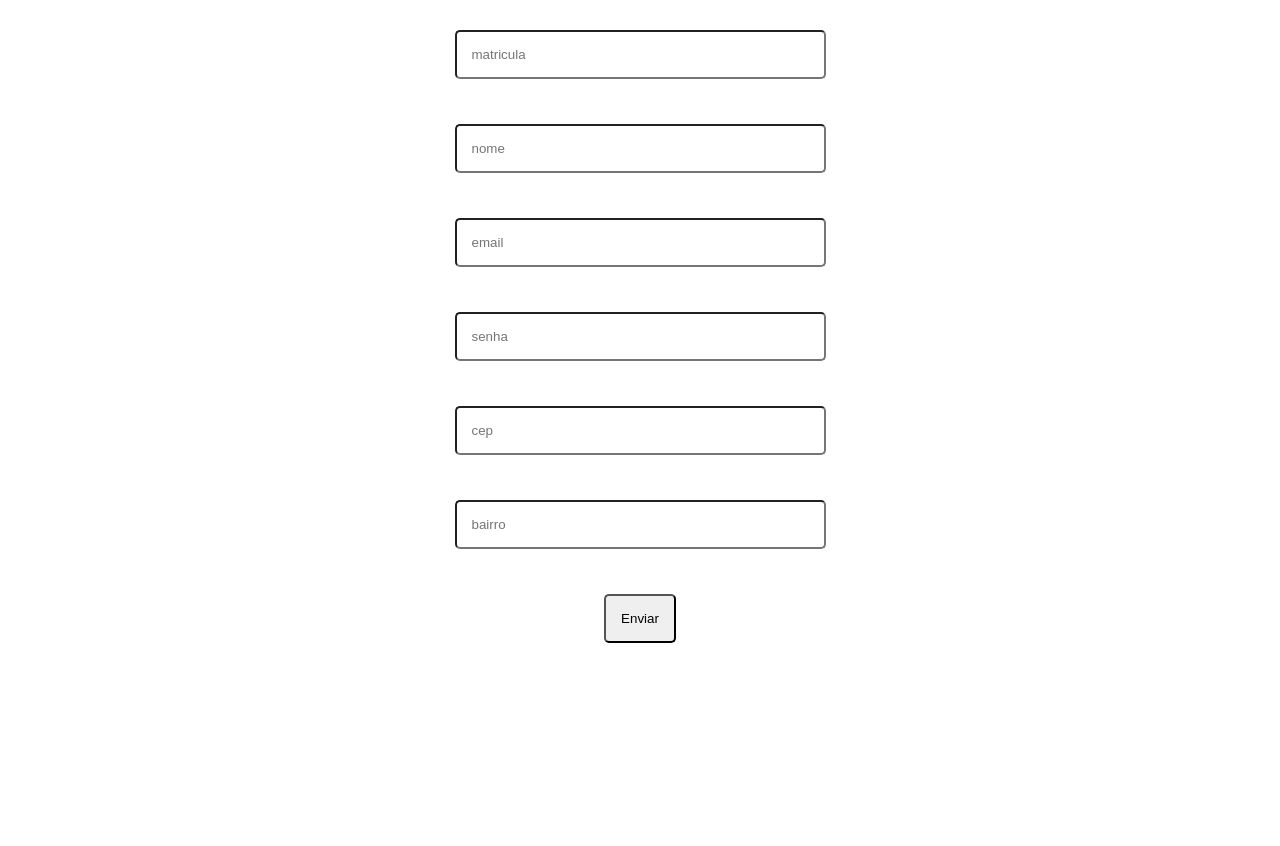
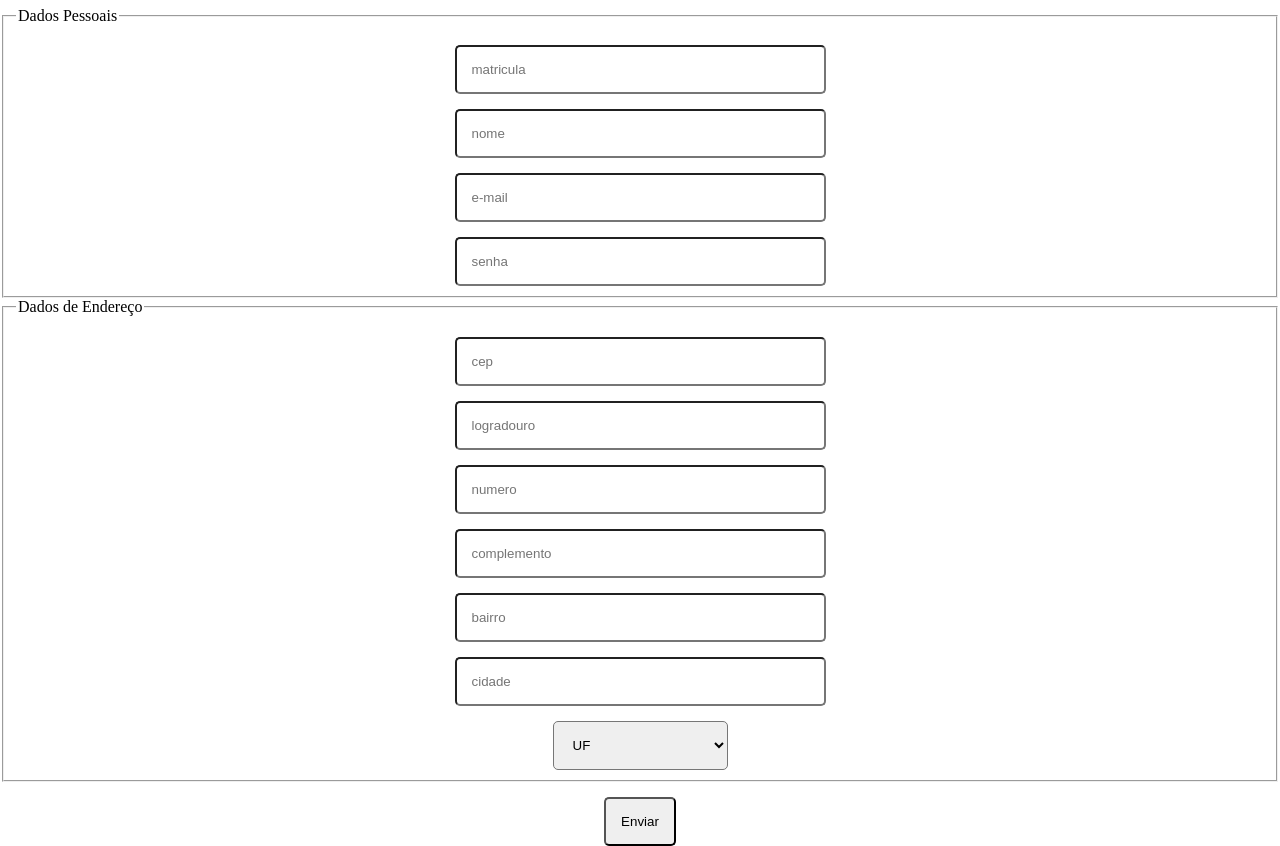
Before and after one commit to erinaldohen/etegilrodrigues, a website: page www/cadastro-de-estudante.html in a window 1280 px wide. Shown: the part 73-919 px from the top of the page. Before the commit the page ends 800 px from the top, so only its background shows below. Drawn offline with Linux system fonts and the light colour scheme.

Commit message:
Cadastro de estudante funcionando.

```diff
--- a/www/cadastro-de-estudante.html
+++ b/www/cadastro-de-estudante.html
@@ -13,13 +13,53 @@
 <body>
 <h1>Cadastro de Estudante</h1>
     <form id="form-estudante">
-        <input class="login" type="text" name="matricula" placeholder="matricula" size="40">
-        <input class="login" type="text" name="nome" placeholder="nome" size="40">
-        <input class="login" type="email" name="email" placeholder="email" size="40">
-        <input class="login" type="password" name="senha" placeholder="senha" size="40">
-        <input class="login" type="text" name="cep" id="cep" placeholder="cep" size="40" onblur="">
-        <input class="login" type="text" name="bairro" id="bairro" placeholder="bairro" size="40">
-        <button class="login" type="submit">Enviar</button>
+        <fieldset>
+            <legend>Dados Pessoais</legend>
+            <input class="input-form" type="text" name="matricula" placeholder="matricula" size="40">
+            <input class="input-form" type="text" name="nome" placeholder="nome" size="40">
+            <input class="input-form" type="email" name="email" placeholder="e-mail" size="40">
+            <input class="input-form" type="password" name="senha" placeholder="senha" size="40">
+        </fieldset>
+    <fieldset>
+        <legend>Dados de Endereço</legend>
+        <input class="input-form" type="text" name="cep" id="cep" placeholder="cep" size="40" onblur="consultaCep(this.value)">
+        <input class="input-form" type="text" name="logradouro" id="logradouro" placeholder="logradouro" size="40">
+        <input class="input-form" type="text" name="numero" id="numero" placeholder="numero" size="40">
+        <input class="input-form" type="text" name="complemento" id="complemento" placeholder="complemento" size="40">
+        <input class="input-form" type="text" name="bairro" id="bairro" placeholder="bairro" size="40">
+        <input class="input-form" type="text" name="localidade" id="localidade" placeholder="cidade" size="40">
+        <select class="input-form" id="uf" name="uf">
+            <option value="">UF</option>
+            <option value="AC">Acre</option>
+            <option value="AL">Alagoas</option>
+            <option value="AP">Amapá</option>
+            <option value="AM">Amazonas</option>
+            <option value="BA">Bahia</option>
+            <option value="CE">Ceará</option>
+            <option value="DF">Distrito Federal</option>
+            <option value="ES">Espirito Santo</option>
+            <option value="GO">Goiás</option>
+            <option value="MA">Maranhão</option>
+            <option value="MS">Mato Grosso do Sul</option>
+            <option value="MT">Mato Grosso</option>
+            <option value="MG">Minas Gerais</option>
+            <option value="PA">Pará</option>
+            <option value="PB">Paraíba</option>
+            <option value="PR">Paraná</option>
+            <option value="PE">Pernambuco</option>
+            <option value="PI">Piauí</option>
+            <option value="RJ">Rio de Janeiro</option>
+            <option value="RN">Rio Grande do Norte</option>
+            <option value="RS">Rio Grande do Sul</option>
+            <option value="RO">Rondônia</option>
+            <option value="RR">Roraima</option>
+            <option value="SC">Santa Catarina</option>
+            <option value="SP">São Paulo</option>
+            <option value="SE">Sergipe</option>
+            <option value="TO">Tocantins</option>
+        </select>
+    </fieldset>
+        <button class="input-form" type="submit">Enviar</button>
     </form>
     <script type="text/javascript" src="js/index.js"></script>
     <script>
@@ -36,19 +76,34 @@
 
             // O método 'Object.fromEntries' transforma uma lista de pares chave-valor (json) em um objeto.
             const data = Object.fromEntries(formData);
+            console.log(data)
+            const nome = data.nome
+            console.log(nome)
+
+            const dadosEstudante = [
+            ["matricula", data.matricula],
+            ["nome", data.nome],
+            ["email", data.email],
+            ["senha", data.senha],
+            ];
+            const obj = Object.fromEntries(dadosEstudante);
+            console.log(obj);
 
             // Define o endpoint da API
-            //fetch('https://reqres.in/api/users', {
-            fetch('http://localhost:8080/estudantes', {
-                method: 'POST',
-                headers: {
+            let requestOptions = {
+            method: 'POST',
+            headers: {
                     'Content-Type':'application/json',
                 },
-                // O método JSON.stringify() converte um objeto JavaScript em uma String JSON (serialização)
-                body: JSON.stringify(data)
-            })
-            .then(response => response.json()) // Analisa a resposta json em objeto JavaScript nativo
-            .then(data => console.log(data)) // Exibe no console (F12) do modo desenvolvedor o resultado
+            body: JSON.stringify(obj),
+            redirect: 'follow'
+            };
+
+            fetch("http://localhost:8080/estudantes", requestOptions)
+            .then(response => response.text()) // Analisa a resposta json em objeto JavaScript nativo
+            .then(result => console.log(result)) // Exibe no console (F12) do modo desenvolvedor o resultado
+            .catch(error => console.log('error', error));
+
         })
     </script>
 </body>
--- a/www/css/index.css
+++ b/www/css/index.css
@@ -6,20 +6,20 @@ list-style:none;
 border:0
 }
 
+h1{
+    text-align: center;
+}
+
 .logo{
     margin: auto;
     margin-top: 45px;
     display: block;
 }
 
-.login{
+.input-form{
     border-radius: 5px;
     margin: auto;
     display: block;
     padding: 15px;
-    margin-top: 45px;
+    margin-top: 15px;
 }
-
-.btn_login{
-
-}
--- a/www/js/index.js
+++ b/www/js/index.js
@@ -34,7 +34,13 @@ function consultaCep(valor) {
     const cep = valor
     console.log(cep);
 
-    fetch('https://viacep.com.br/ws/'+cep+'/json/')
+    const options = {
+        method: 'GET',
+        mode: 'cors',
+        cache: 'default'
+    }
+
+    fetch('https://viacep.com.br/ws/'+cep+'/json/', options)
     .then(response => response.json())
     .then(data => console.log(data))
     }
@@ -48,9 +54,6 @@ function consultaCep(valor) {
         }
     }
 }
-
-
-
 
 cep.addEventListener("blur",(e)=>{
     let search = cep.value.replace("-","") // o método replace procura por um "-" e substitui por ""
```
